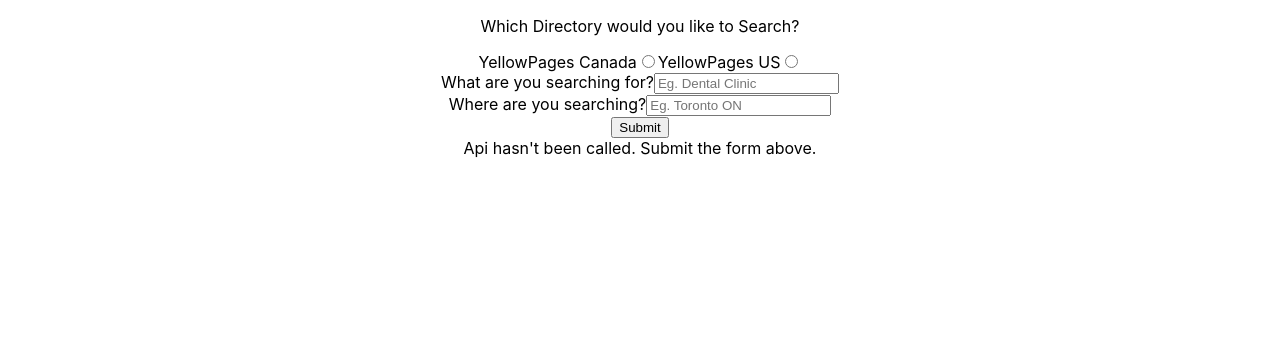
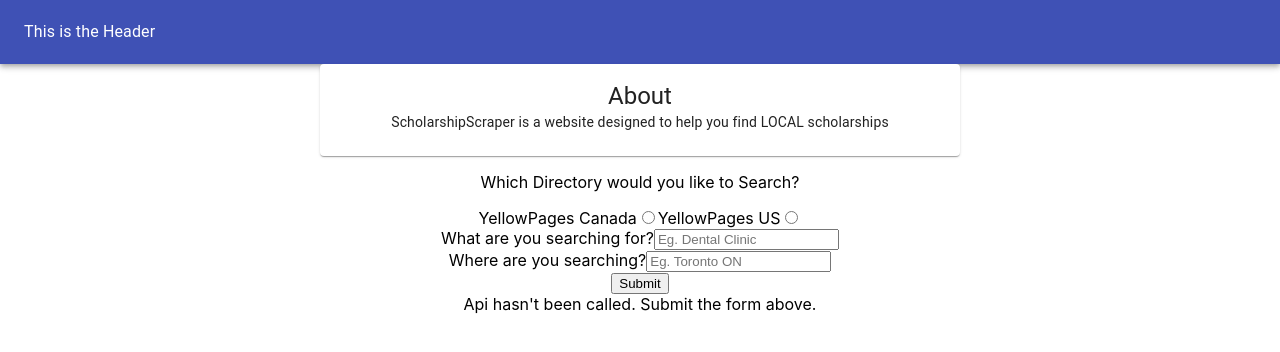
Before and after one commit to TahaM1/ScholarshipScraper, a React (Create React App) app in the folder react-frontend/: page / in a window 1280 px wide. Shown: the top 352 px of the page. Built offline with nearby package versions, Linux system fonts and the light colour scheme.

Commit message:
added header to app

```diff
--- a/react-frontend/src/App.js
+++ b/react-frontend/src/App.js
@@ -2,6 +2,9 @@
 import logo from "./logo.svg";
 import "./App.css";
 import Form from "./components/Form";
+import { Grid } from "@material-ui/core";
+import Header from "./components/Header";
+import AboutCard from "./components/AboutCard";
 
 class App extends React.Component {
   state = {
@@ -33,6 +36,19 @@
 
     return (
       <div className="App">
+        <Grid container direction="column">
+          <Grid item>
+            <Header />
+          </Grid>
+          <Grid container>
+            <Grid item xs={0} sm={2} md={3} />
+            <Grid item xs={12} sm={8} md={6}>
+              <AboutCard />
+            </Grid>
+            <Grid item xs={0} sm={2} md={3} />
+          </Grid>
+        </Grid>
+
         <div>
           <Form updateResponse={this.updateLinks} />
         </div>
```
